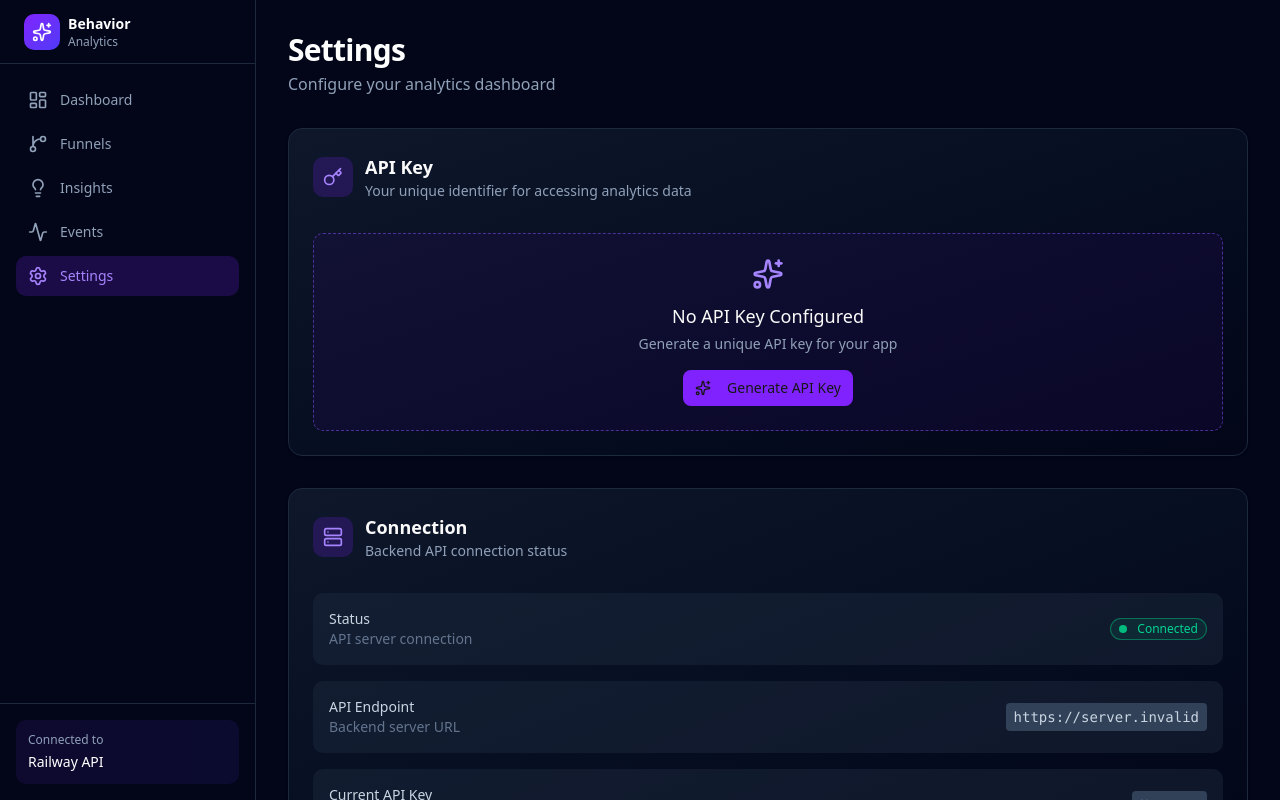
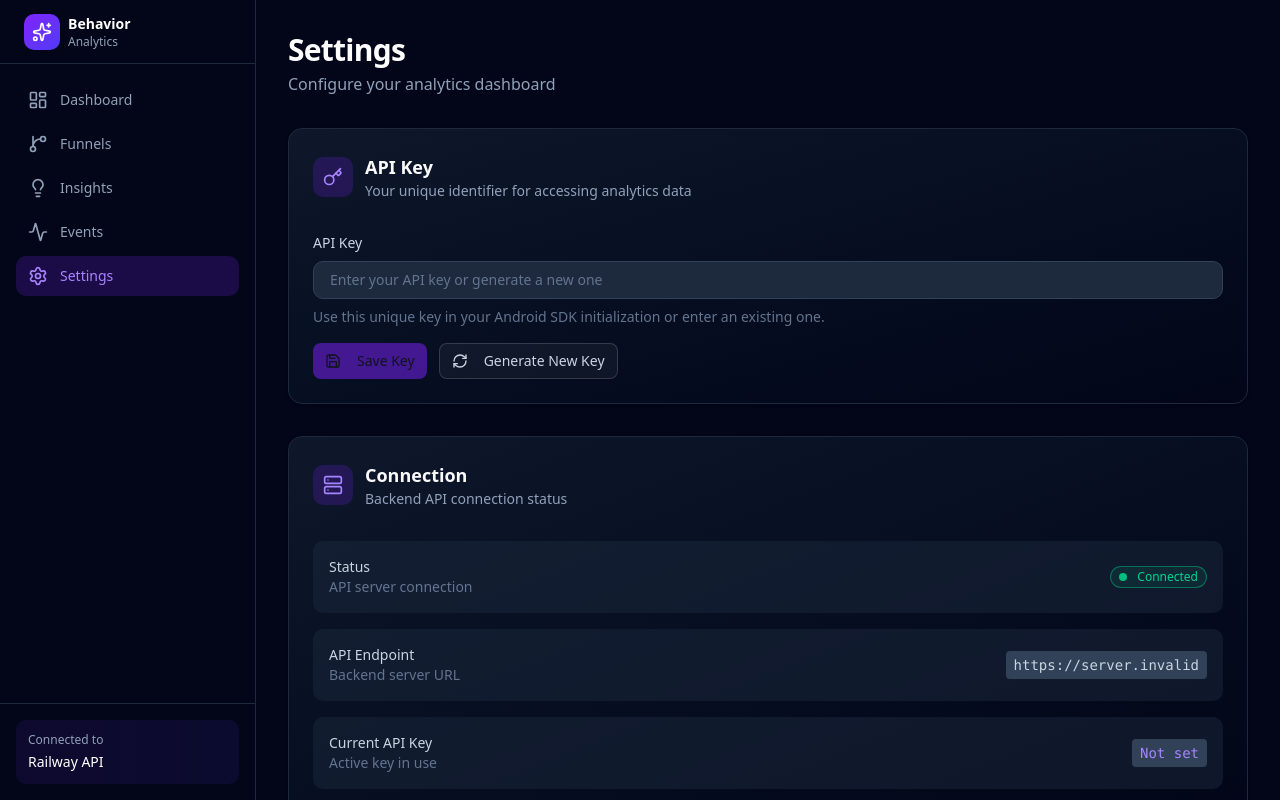
Before and after one commit to lioka0099/user-behavior-analytics, a Next.js app in the folder dashboard/: page /settings in a window 1280 px wide. Shown: the top 800 px of the page. Built offline with nearby package versions, Linux system fonts and the light colour scheme; no server answers.

Commit message:
Dashboard - allow manual API key entry + improved settings UX

```diff
--- a/dashboard/src/app/settings/page.tsx
+++ b/dashboard/src/app/settings/page.tsx
@@ -87,94 +87,100 @@ export default function SettingsPage() {
           </div>
         </CardHeader>
         <CardContent className="space-y-4">
-          {/* Generate New Key Button */}
-          {!apiKey && (
-            <div className="rounded-lg border border-dashed border-violet-500/50 bg-violet-950/20 p-6 text-center">
-              <Sparkles className="mx-auto h-8 w-8 text-violet-400" />
-              <h3 className="mt-3 text-lg font-medium">No API Key Configured</h3>
-              <p className="mt-1 text-sm text-slate-400">
-                Generate a unique API key for your app
-              </p>
-              <Button
-                onClick={handleGenerate}
-                className="mt-4 bg-violet-600 hover:bg-violet-700"
-              >
-                <Sparkles className="mr-2 h-4 w-4" />
-                Generate API Key
-              </Button>
-            </div>
-          )}
-
-          {/* Show API Key when configured */}
-          {apiKey && (
           <div className="space-y-4">
+            {/* API Key Input */}
             <div>
               <label
                 htmlFor="apiKey"
                 className="mb-2 block text-sm font-medium text-slate-300"
               >
-                  Your API Key
+                API Key
               </label>
               <div className="flex gap-2">
-                  <div className="flex flex-1 items-center rounded-lg border border-slate-700 bg-slate-800 px-4 py-2">
-                    <code className="flex-1 font-mono text-violet-400">{apiKey}</code>
+                <input
+                  id="apiKey"
+                  type="text"
+                  value={apiKey}
+                  onChange={(e) => setApiKey(e.target.value)}
+                  placeholder="Enter your API key or generate a new one"
+                  className="flex-1 rounded-lg border border-slate-700 bg-slate-800 px-4 py-2 font-mono text-sm text-violet-400 placeholder:font-sans placeholder:text-slate-500 focus:border-violet-500 focus:outline-none focus:ring-1 focus:ring-violet-500"
+                />
+                {apiKey && (
                   <Button
                     variant="ghost"
                     size="sm"
                     onClick={handleCopy}
-                      className="ml-2 h-8 px-2 text-slate-400 hover:text-white"
+                    className="text-slate-400 hover:text-white"
                   >
                     {copied ? (
-                        <CheckCircle className="h-4 w-4 text-emerald-400" />
+                      <>
+                        <CheckCircle className="mr-2 h-4 w-4 text-emerald-400" />
+                        Copied
+                      </>
                     ) : (
-                        <Copy className="h-4 w-4" />
+                      <>
+                        <Copy className="mr-2 h-4 w-4" />
+                        Copy
+                      </>
                     )}
                   </Button>
+                )}
               </div>
+              <p className="mt-2 text-sm text-slate-500">
+                Use this unique key in your Android SDK initialization or enter an existing one.
+              </p>
+            </div>
+
+            {/* Action Buttons */}
+            <div className="flex gap-3">
+              <Button
+                onClick={handleSave}
+                disabled={!apiKey.trim()}
+                className="bg-violet-600 hover:bg-violet-700 disabled:opacity-50"
+              >
+                <Save className="mr-2 h-4 w-4" />
+                Save Key
+              </Button>
               <Button
                 variant="outline"
                 onClick={handleGenerate}
                 className="border-slate-700 text-slate-300 hover:bg-slate-800"
               >
                 <RefreshCw className="mr-2 h-4 w-4" />
-                    New Key
+                Generate New Key
               </Button>
             </div>
+
+            {/* Success Message */}
             {saved && (
-                  <p className="mt-2 flex items-center text-sm text-emerald-400">
-                    <CheckCircle className="mr-1 h-4 w-4" />
-                    Saved to dashboard!
+              <div className="rounded-lg border border-emerald-500/20 bg-emerald-950/20 p-3">
+                <p className="flex items-center text-sm text-emerald-400">
+                  <CheckCircle className="mr-2 h-4 w-4" />
+                  API key saved successfully!
                 </p>
+              </div>
             )}
-              </div>
 
-              {/* Instructions */}
+            {/* SDK Integration Instructions */}
+            {apiKey && (
               <div className="rounded-lg bg-slate-800/50 p-4">
-                <h4 className="text-sm font-medium text-slate-300">How to use this key:</h4>
-                <ol className="mt-2 space-y-2 text-sm text-slate-400">
-                  <li className="flex gap-2">
-                    <span className="flex h-5 w-5 items-center justify-center rounded-full bg-violet-600/20 text-xs text-violet-400">1</span>
-                    Copy the API key above
-                  </li>
-                  <li className="flex gap-2">
-                    <span className="flex h-5 w-5 items-center justify-center rounded-full bg-violet-600/20 text-xs text-violet-400">2</span>
-                    Add it to your Android SDK initialization:
-                  </li>
-                </ol>
-                <pre className="mt-2 overflow-x-auto rounded bg-slate-900 p-3 text-xs text-slate-300">
+                <h4 className="text-sm font-medium text-slate-300">SDK Integration</h4>
+                <p className="mt-2 text-sm text-slate-400">
+                  Copy this code into your Android app:
+                </p>
+                <pre className="mt-3 overflow-x-auto rounded bg-slate-900 p-3 text-xs text-slate-300">
 {`AnalyticsSDK.init(
     context = this,
     apiKey = "${apiKey}",
     endpoint = "${apiEndpoint}"
 )`}
                 </pre>
-                <li className="mt-2 flex gap-2 text-sm text-slate-400">
-                  <span className="flex h-5 w-5 items-center justify-center rounded-full bg-violet-600/20 text-xs text-violet-400">3</span>
-                  Events from your app will appear in this dashboard
-                </li>
-              </div>
+                <p className="mt-3 text-sm text-slate-400">
+                  Events from your app will start appearing in this dashboard automatically.
+                </p>
               </div>
             )}
+          </div>
         </CardContent>
       </Card>
 
```
Lines whose indentation alone changed are shown as unchanged.
